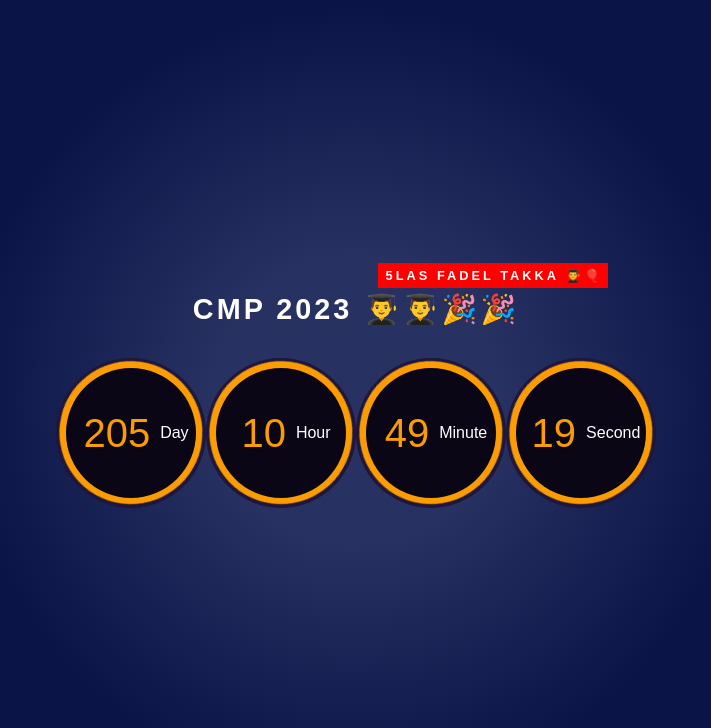
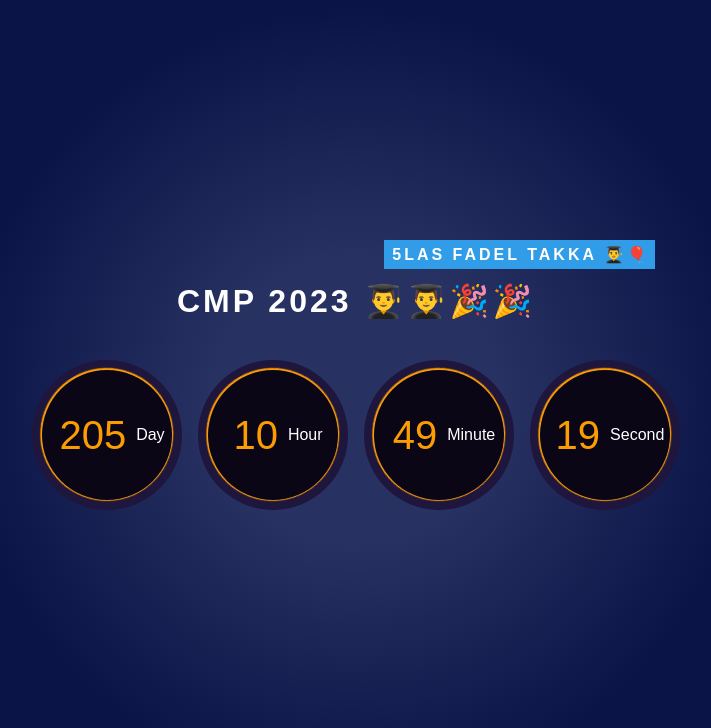
Before and after one commit to omar214/cmp23-count-down, a plain HTML site: page index.html in a window 1280 px wide. Shown: the whole page, without its empty margins (284-995 px from the left). Drawn offline with Linux system fonts and the light colour scheme.

Commit message:
Update style.css

```diff
--- a/style.css
+++ b/style.css
@@ -10,7 +10,6 @@ body {
 	align-items: center;
 	width: 100%;
 	min-height: 100vh;
-	/* background: rgb(39, 49, 98); */
 	background: rgb(39, 49, 98);
 	background: radial-gradient(
 		circle,
@@ -22,7 +21,7 @@ body {
 	text-align: center;
 	color: white;
 	text-transform: uppercase;
-	font-size: 1.8rem;
+	font-size: 2rem;
 	position: relative;
 	letter-spacing: 3px;
 	padding-bottom: 2rem;
@@ -30,10 +29,10 @@ body {
 .container h1::after {
 	content: '5las fadel Takka 👨‍🎓🎈';
 	position: absolute;
-	font-size: 0.8rem;
-	top: -1.8rem;
-	right: 3rem;
-	background-color: red;
+	font-size: 1rem;
+	top: -60%;
+	right: 5%;
+	background-color: #319de9;
 	color: white;
 	padding: 5px;
 	padding-left: 8px;
@@ -48,6 +47,7 @@ body {
 	width: 150px;
 	height: 150px;
 	padding: 0.5rem;
+	margin: 0.5rem;
 	border-radius: 50%;
 	position: relative;
 	overflow: hidden;
@@ -60,7 +60,7 @@ body {
 	position: absolute;
 	border-radius: 50%;
 	z-index: 0;
-	animation: animate 3s linear infinite none;
+	animation: animate 3s linear alternate infinite none;
 	transition: 1s;
 }
 .timers .timer div {
```
